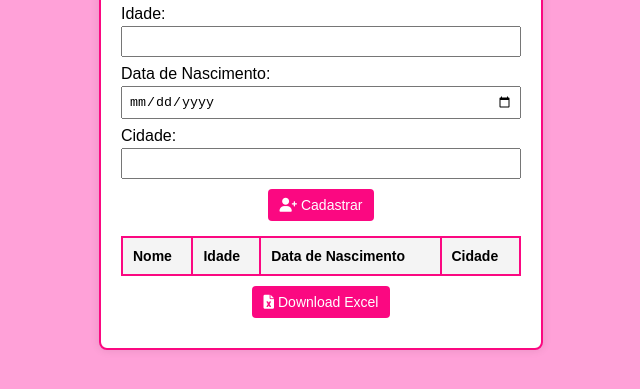
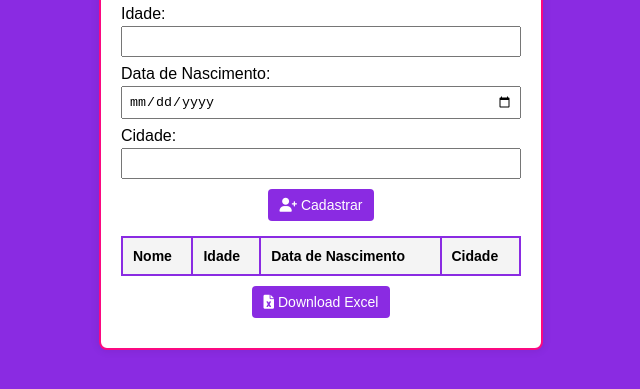
Before and after one commit to AdrielleFigueiredo2808/Convert-HTML--Excel, a plain HTML site: page index.html in a window 1280 px wide. Shown: the part 187-576 px from the top of the page, without its empty margins (319-959 px from the left). Drawn offline with Linux system fonts and the light colour scheme.

Commit message:
first commit

```diff
--- a/style.css
+++ b/style.css
@@ -2,7 +2,7 @@ body {
   font-family: Arial, sans-serif;
   margin: 0;
   padding: 30px 0 0 0;
-  background-color: #ffa1d8;
+  background-color: #8A2BE2;
 }
 
 main {
@@ -35,7 +35,7 @@ input {
 button {
   padding: 8px 12px;
   border: none;
-  background-color: #FB0881;
+  background-color: #8A2BE2;
   color: white;
   cursor: pointer;
   font-size: 14px;
@@ -44,7 +44,7 @@ button {
 }
 
 button:hover {
-  background-color: #e0066c;
+  background-color: #8A2BE2;
 }
 
 button.center-button {
@@ -56,7 +56,7 @@ button.center-button {
   margin-top: 10px;
   padding: 8px 12px;
   border: none;
-  background-color: #FB0881;
+  background-color: #8A2BE2;
   color: #ffffff;
   border-radius: 4px;
   cursor: pointer;
@@ -74,7 +74,7 @@ table {
 }
 
 table, th, td {
-  border: 2px solid #FB0881;
+  border: 2px solid #8A2BE2;
 }
 
 th, td {
```
